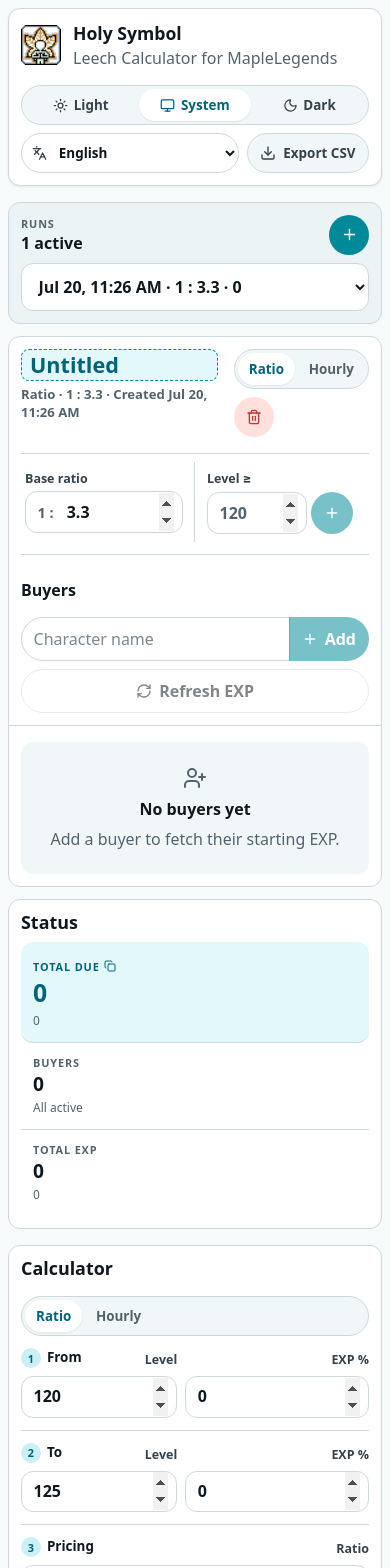
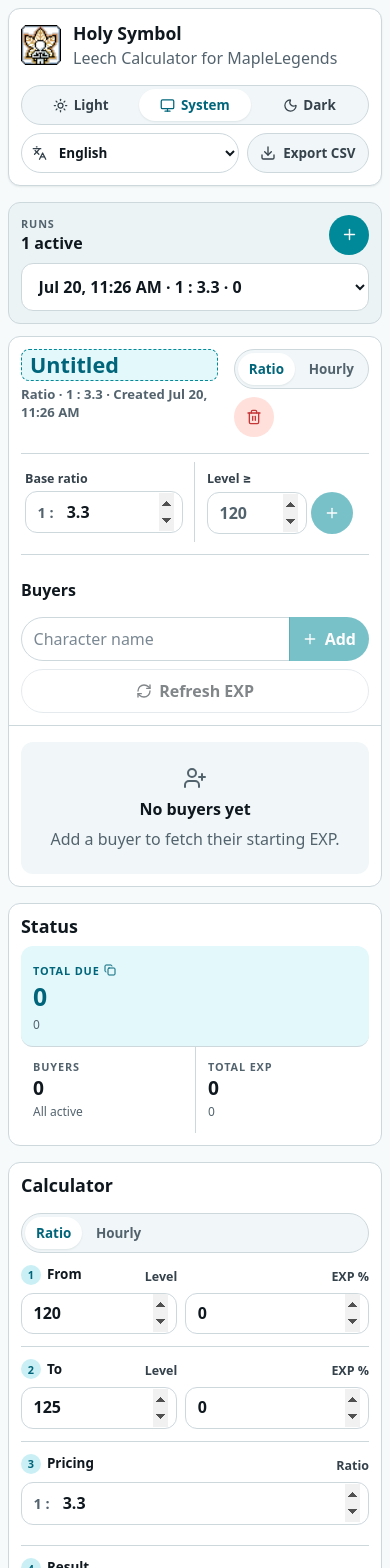
Before and after one commit to kiri-ml/holysymbol, a React (Vite) app: page / in a window 390 px wide. Shown: the top 1568 px of the page. Built offline with nearby package versions, Linux system fonts and the light colour scheme.

Commit message:
style: refine responsive run tools layout and separators

```diff
--- a/src/App.tsx
+++ b/src/App.tsx
@@ -1787,6 +1787,7 @@ export default function App() {
       <div className="workbench-layout">
         <RunRail instances={displayedInstances} selectedRunId={selectedInstance?.id ?? null} now={now} onSelect={setSelectedRunId} onAdd={() => addInstance(selectedInstance)} />
 
+        <div className="workbench-content">
           <section className="ledger-column instances-section" aria-label={t('run.selectedLedger')}>
             {selectedInstance ? (
               <LeechInstanceCard
@@ -1816,6 +1817,7 @@ export default function App() {
             <QuickEstimate estimate={estimate} onChange={setEstimate} />
           </aside>
         </div>
+      </div>
     </main>
   );
 }
--- a/src/styles/app.css
+++ b/src/styles/app.css
@@ -455,6 +455,10 @@ h3 {
   min-width: 0;
 }
 
+.workbench-content {
+  display: contents;
+}
+
 .tools-column {
   display: grid;
   gap: var(--space-4);
@@ -1839,9 +1843,15 @@ input.ratio-tier-control::placeholder {
     grid-template-columns: var(--run-rail-width) minmax(0, 1fr);
   }
 
+  .workbench-content {
+    display: grid;
+    grid-column: 2;
+    gap: var(--space-4);
+    min-width: 0;
+  }
+
   .tools-column {
     position: static;
-    grid-column: 2;
     grid-template-columns: 1fr;
   }
 
@@ -1855,6 +1865,16 @@ input.ratio-tier-control::placeholder {
 
   .run-tools .tools-grid {
     display: contents;
+  }
+
+  .run-tools .tools-grid .tool-stat + .tool-stat {
+    border-top: 0;
+    border-left: 1px solid var(--border);
+  }
+
+  .run-tools .copy-metric {
+    border-right: 1px solid var(--border);
+    border-bottom: 0;
   }
 
   .estimate-grid {
@@ -1943,22 +1963,8 @@ input.ratio-tier-control::placeholder {
     letter-spacing: 0.02em;
   }
 
-  .tools-column {
-    grid-column: 2;
-    grid-template-columns: 1fr;
-  }
-
-  .run-tools,
   .estimate-grid {
     grid-template-columns: 1fr;
-  }
-
-  .run-tools .panel-heading {
-    grid-column: auto;
-  }
-
-  .run-tools .tools-grid {
-    display: grid;
   }
 
   .instance-billing,
@@ -2047,8 +2053,8 @@ input.ratio-tier-control::placeholder {
     display: none;
   }
 
-  .tools-column {
-    grid-column: auto;
+  .workbench-content {
+    grid-column: 1;
   }
 
   .app-topbar,
@@ -2154,6 +2160,24 @@ input.ratio-tier-control::placeholder {
 }
 
 @media (max-width: 550px) {
+  .run-tools {
+    grid-template-columns: 1fr;
+  }
+
+  .run-tools .panel-heading {
+    grid-column: auto;
+  }
+
+  .run-tools .tools-grid {
+    display: grid;
+    grid-template-columns: repeat(2, minmax(0, 1fr));
+  }
+
+  .run-tools .copy-metric {
+    border-right: 0;
+    border-bottom: 1px solid var(--border);
+  }
+
   .buyer-row-main {
     grid-template-columns: minmax(0, 1fr) auto;
     grid-template-areas:
```
Lines whose indentation alone changed are shown as unchanged.
